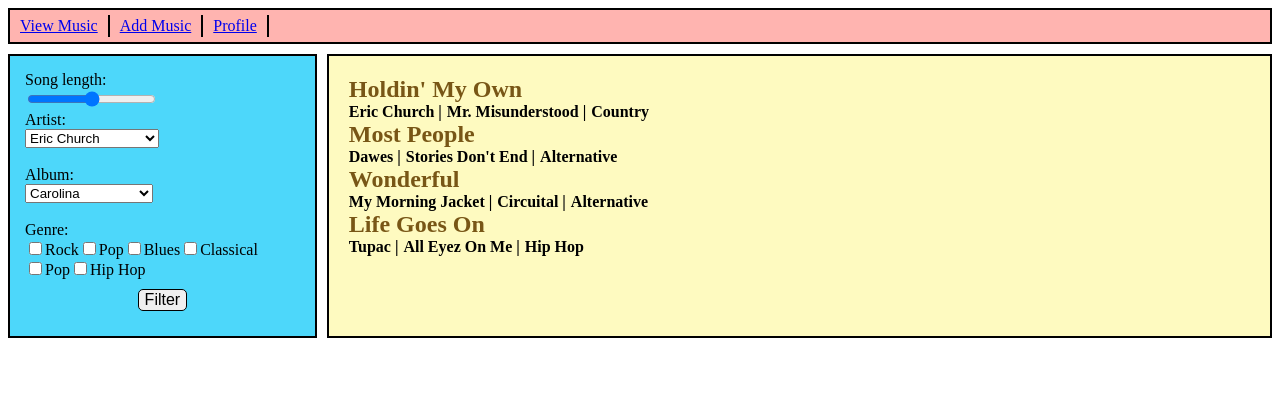
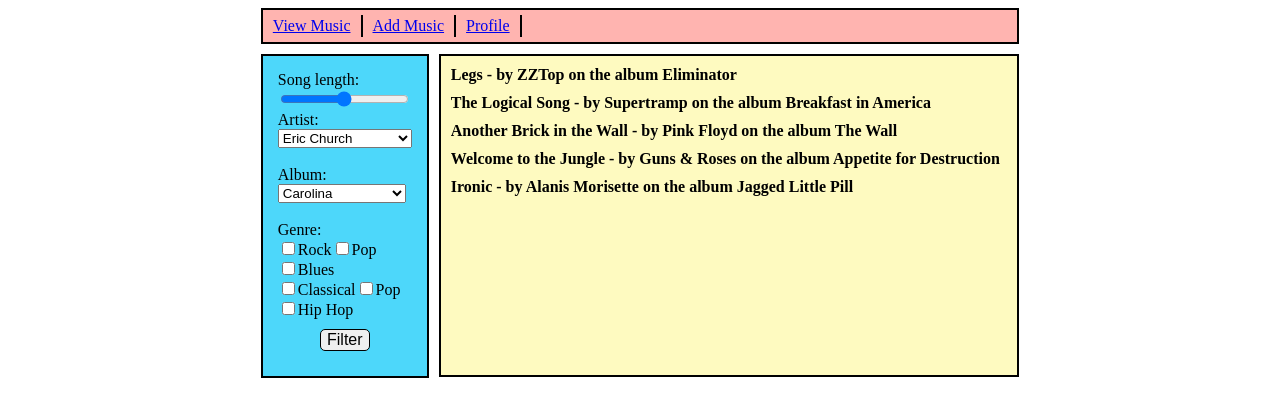
Before and after one commit to tylerb33/music-history-1, a plain HTML site: page index.html in a window 1280 px wide. Drawn offline with Linux system fonts and the light colour scheme.

Commit message:
added javascript to feed in list of songs/artists/titles

```diff
--- a/css/style.css
+++ b/css/style.css
@@ -62,10 +62,6 @@ nav li a {
     text-align: center;
 }
 
-.song-list-container {
-	padding: 10px;
-}
-
 div#flex-container {
 	display: flex;
 	flex-wrap: wrap;
@@ -92,7 +88,7 @@ div#title-padding {
 }
 
 div.specific-song-group {
-	padding: auto 10px;
+	padding: 5px;
 }
 
 div#flex-checkbox-parent {
@@ -113,3 +109,8 @@ div#button {
     display: inline-block;
     font-size: 16px;
 }
+
+div#body-container {
+    width: 60%;
+    margin: 0 auto;
+}
--- a/index.html
+++ b/index.html
@@ -8,6 +8,7 @@
 </head>
 
 <body>
+	<div id="body-container">
 		<div>
 			<nav>
 				<ul>
@@ -81,8 +82,8 @@
 						<div class="song-list-container">
 							<div class="specific-song-group">
 							<section>
-							<div class="song-list-container">
-								<div class="specific-song-group">
+								<div id="song-list-container">
+									<!-- <div class="specific-song-group">
 										<h2>Holdin' My Own</h2>
 										<ul>
 											<li>Eric Church |</li>
@@ -119,12 +120,14 @@
 											<li>All Eyez On Me |</li>
 											<li>Hip Hop</li>
 										</ul>
+									</div> -->
 								</div>
 							</section>
 					</div>
 				</section>
 			</div>
 		</div>
+	</div>
 	<script type="text/javascript" script src="js-101.js"></script>
 </body>
 </html>
--- a/js-101.js
+++ b/js-101.js
@@ -1,6 +1,6 @@
 console.log ("it works");
-let wordsToRemove = ["*", "@", "!", "("]
-let contentArea = getElementById
+let wordsToRemove = ["*", "@", "!", "("];
+let contentArea = document.getElementById("song-list-container");
 let songs = [];
 
 songs[songs.length] = "The Logical Song > by Supertr@amp on the album Breakfast in America";
@@ -17,7 +17,11 @@ for (let i = 0; i < songs.length; i++) {
 	songs[i] = songs[i].replace('(', '');
 	songs[i] = songs[i].replace('@', '');
 	songs[i] = songs[i].replace('>', '-');
-
+	contentArea.innerHTML += `<div class="specific-song-group">
+										<ul>
+											<li>${songs[i]}</li>
+										</ul>
+									</div>`;
 
 }
 
```
Lines whose indentation alone changed are shown as unchanged.
